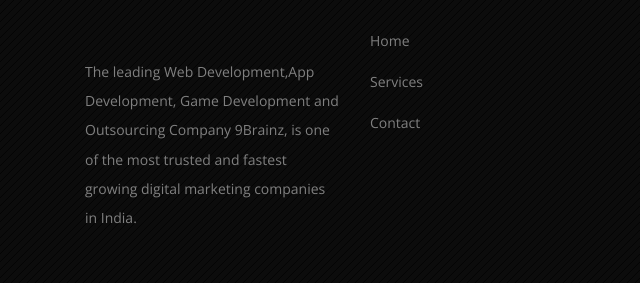
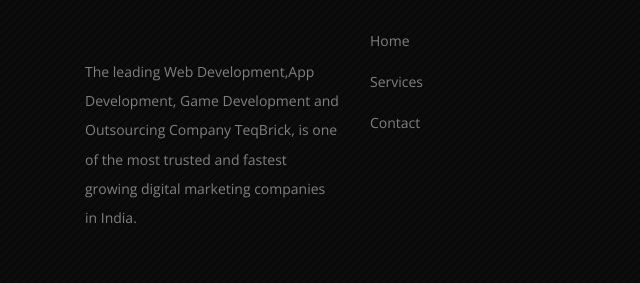
Before and after one commit to Teqbrick/Teqbrick.github.io, a plain HTML site: page fit-into-space/privacy-policy.html in a window 1280 px wide. Shown: the part 3141-3424 px from the top of the page, 0-640 px from the left. Drawn offline with nearby package versions, Linux system fonts and the light colour scheme.

Commit message:
Update privacy-policy.html

```diff
--- a/fit-into-space/privacy-policy.html
+++ b/fit-into-space/privacy-policy.html
@@ -207,7 +207,7 @@
                             </div>
                             <div class="widget-content">
                                 <p>
-                                    The leading Web Development,App Development, Game Development and Outsourcing Company 9Brainz,
+                                    The leading Web Development,App Development, Game Development and Outsourcing Company TeqBrick,
                                     is one of the most trusted and fastest growing digital marketing companies in India.
                                 </p>
                             </div>
```
